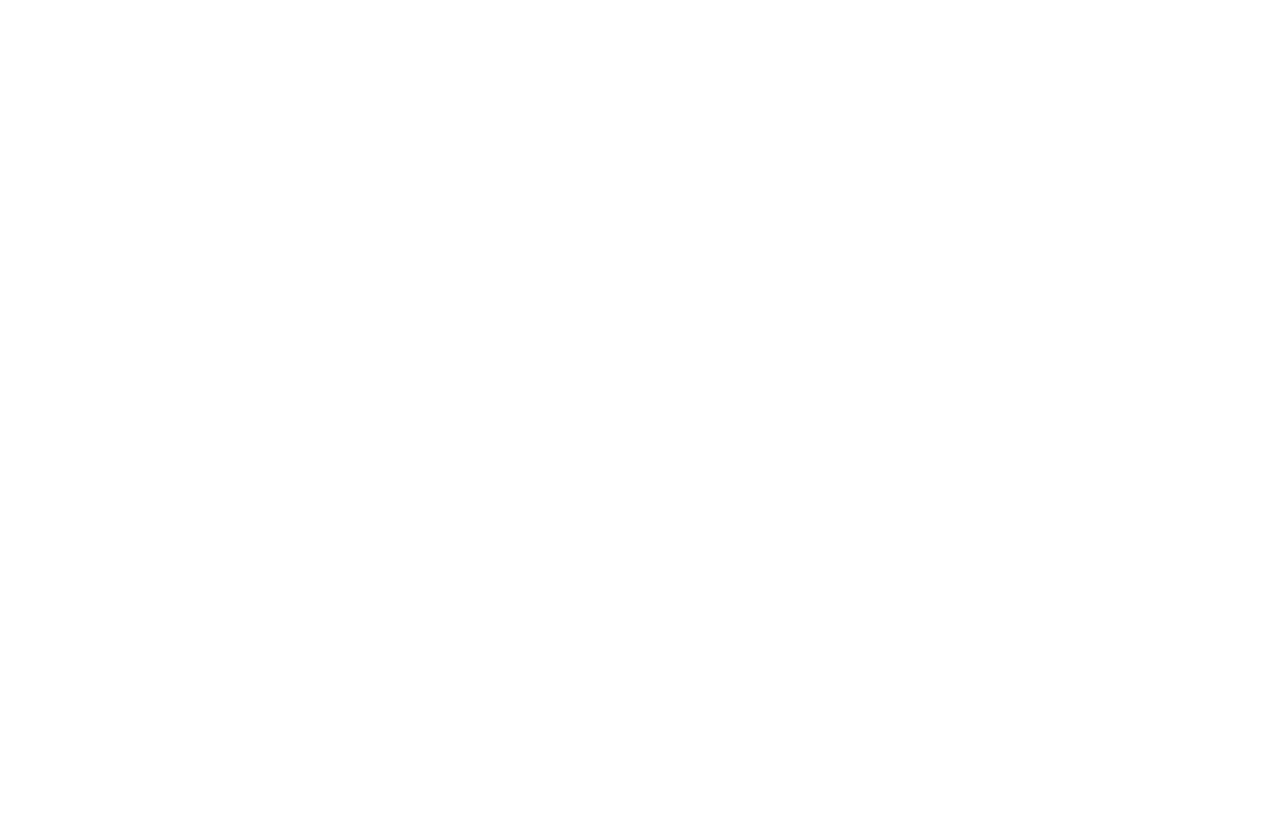
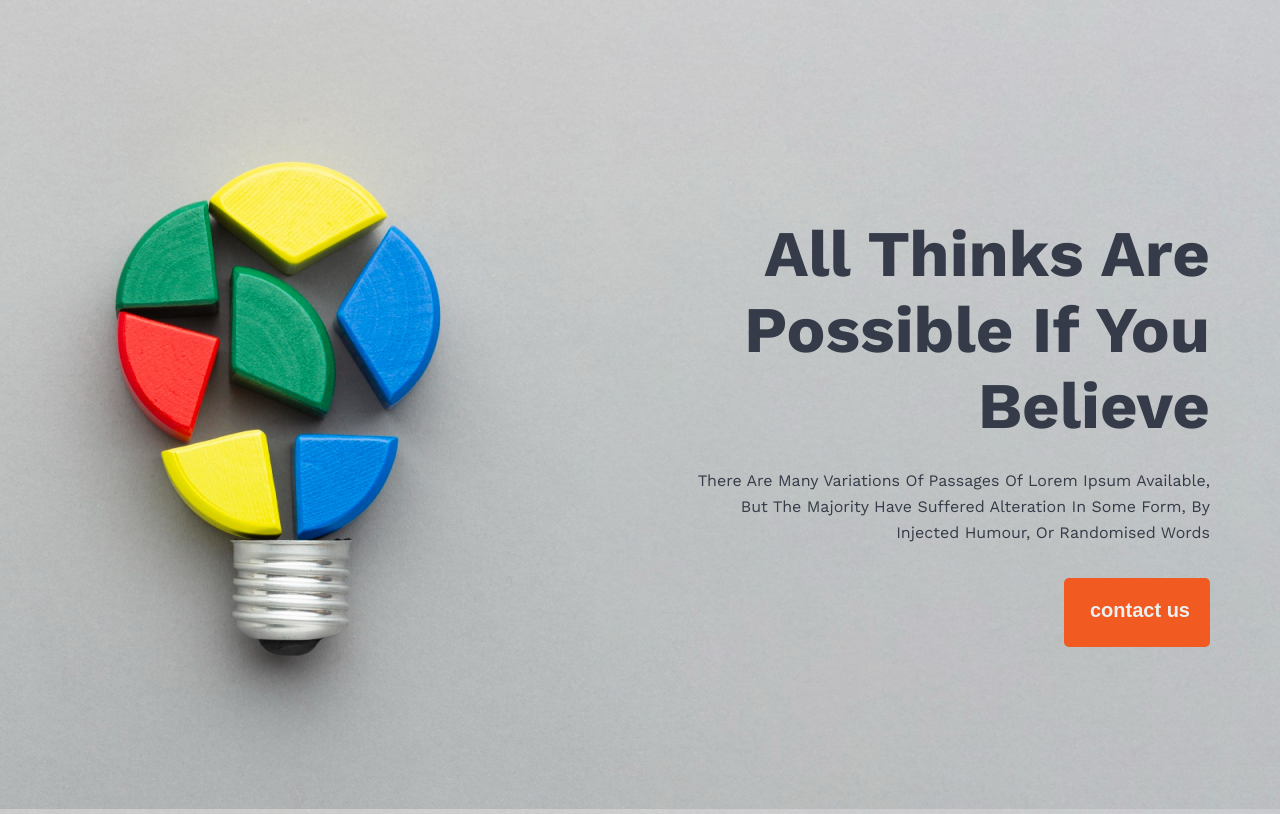
Before and after one commit to raiyan1999j/ph-project-02, a plain HTML site: page index.html in a window 1280 px wide. Drawn offline with nearby package versions, Linux system fonts and the light colour scheme.

Commit message:
header added

```diff
--- a/index.html
+++ b/index.html
@@ -14,7 +14,19 @@
 <body>
     <!-- headerArea-start -->
     <header>
-
+        <section class="headerArea">
+            <div class="row">
+                <h1>
+                    All thinks are possible if you believe
+                </h1>
+                <p class="textBox">
+                    There are many variations of passages of Lorem Ipsum available, but the majority have suffered alteration in some form, by injected humour, or randomised words
+                </p>
+                <button class="btn">
+                    contact us
+                </button>
+            </div>
+        </section>
     </header>
     <!-- headerArea-finish -->
     <!-- mainArea-start -->
--- a/style/style.css
+++ b/style/style.css
@@ -5,7 +5,73 @@
 }
 body{
     font-family: 'Work Sans', sans-serif;
+    color:#353b48;
+    text-transform:capitalize;
 }
 /* ========== */
 /* reuseable-code */
 /* ========== */
+.textBox{
+    font-size:16px;
+    font-weight:400;
+    line-height: 26px;
+}
+.btn{
+    padding:21px 20px 25px 26px;
+    font-size:20px;
+    font-weight: 600;
+    border:none;
+    border-radius: 5px;
+    transition:ease-in 0.3s;
+}
+.row{
+    width:1140px;
+    margin:0 auto;
+}
+.row::after,
+.row::before{
+    content:'';
+    display:table;
+}
+.row::after{
+    clear:both;
+}
+section{
+    margin-top:124px;
+}
+h1{
+    font-size: 65px;
+    font-weight: 700;
+}
+h2,h3{
+    color:#192a56;
+}
+/* ========== */
+/* headerArea */
+/* ========== */
+.headerArea{
+    margin-top:0px;
+    background:url('../image/banner2.png');
+}
+.headerArea .row{
+    display:flex;
+    flex-direction: column;
+    align-items: end;
+    text-align:right;
+    padding:216px 0 167px 0;
+}
+.headerArea h1,
+.headerArea .textBox{
+    width:525px;
+}
+.headerArea .row .textBox{
+    margin:24px 0 32px 0;
+}
+.headerArea .row .btn{
+    background:#F15B22;
+    color:#ecf0f1;
+}
+.headerArea .row .btn:hover{
+    background:#ecf0f1;
+    color:#F15B22;
+}
```
